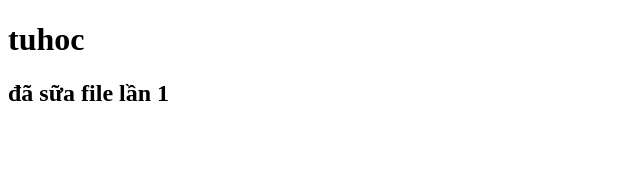
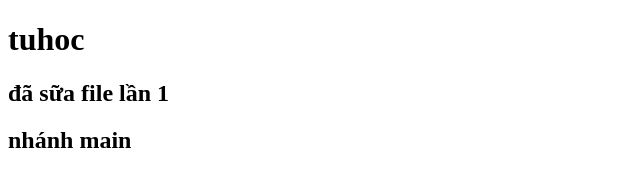
Before and after one commit to trtungptit/duan2, a plain HTML site: page index.html in a window 1280 px wide. Shown: the whole page, without its empty margins (0-640 px from the left). Drawn offline with Linux system fonts and the light colour scheme.

Commit message:
commit nhánh main

```diff
--- a/index.html
+++ b/index.html
@@ -8,5 +8,6 @@
   <body>
     <h1>tuhoc</h1>
     <h2>đã sữa file lần 1</h2>
+    <h2>nhánh main</h2>
   </body>
 </html>
```
